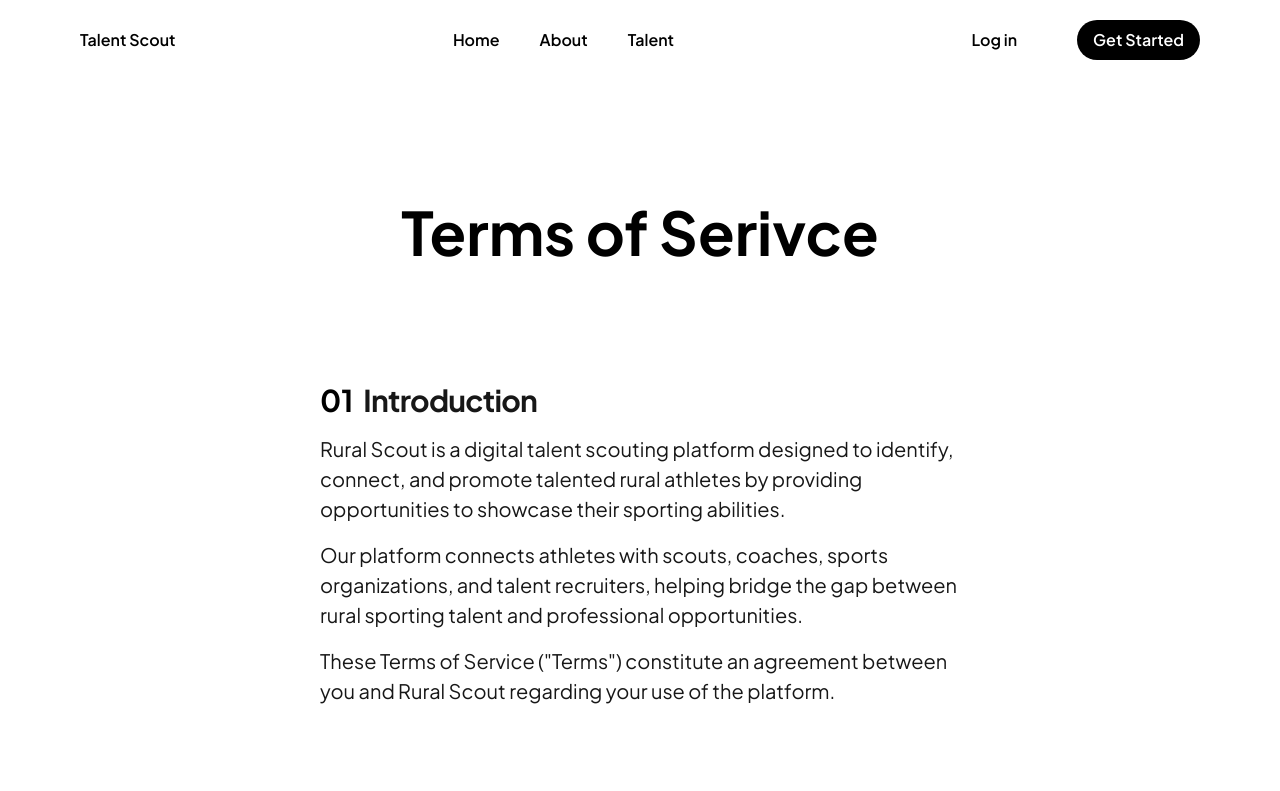
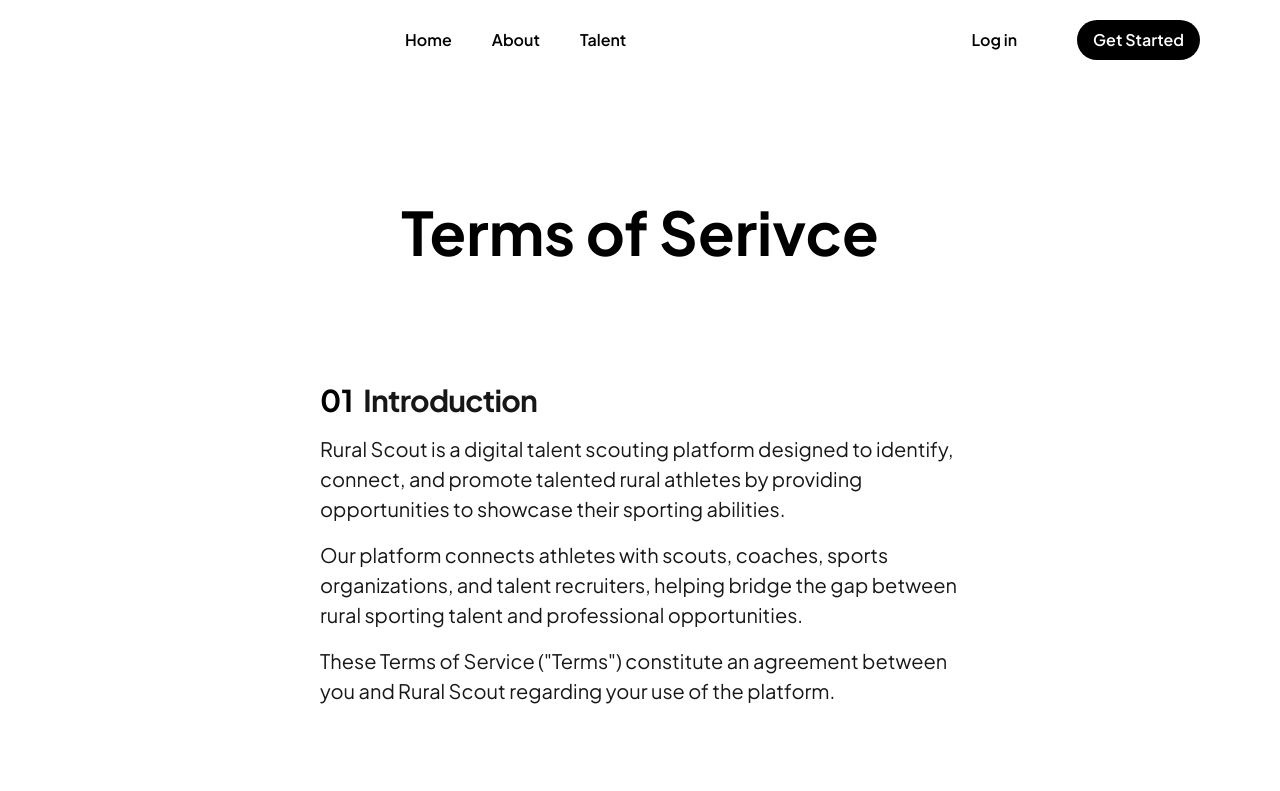
Before and after one commit to amogha-m-s-16/ScoutPlatform, a Next.js app in the folder frontend/: page /terms in a window 1280 px wide. Shown: the top 791 px of the page. Built offline with nearby package versions, Linux system fonts and the light colour scheme.

Commit message:
create changes

```diff
--- a/frontend/app/components/Navbar.jsx
+++ b/frontend/app/components/Navbar.jsx
@@ -33,7 +33,9 @@ const Navbar = () => {
   const scrolled = scroll ? 'bg-white/80 backdrop-blur-xs border-b-2 border-neutral-100' : 'bg-white  border-b-2 border-transparent'
   return (
     <div className={`${jakarta.className} top-0 left-0 sticky z-50 hidden md:display py-5 font-semibold md:flex md:justify-between items-center px-20 ${scrolled}`}>
-      <h1>Talent Scout</h1>
+      <Link href="">
+        <img src="" alt="" />
+      </Link>
 
       <ul className='flex gap-10'>
         <Link href="/" className='hover:text-neutral-500 duration-200'>Home</Link>
```
